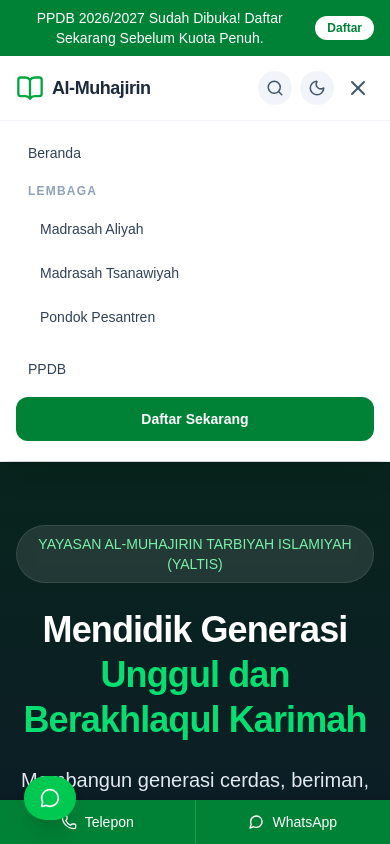
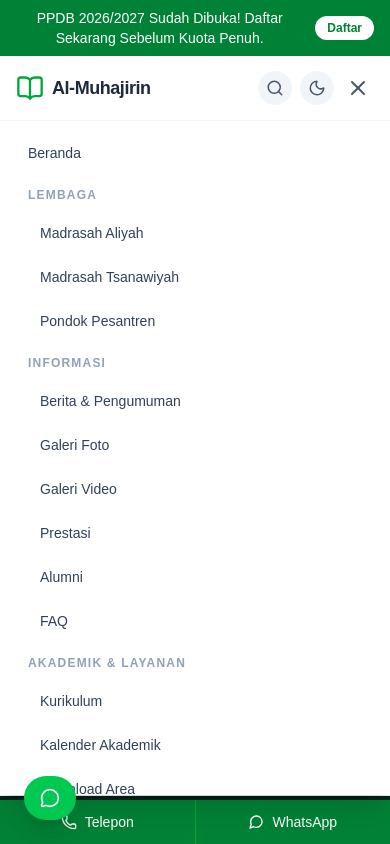
Before and after one commit to prince-salman/almuhajirin, a Next.js app: page / in a window 390 px wide. Both pictures are taken after a click on the button 358 px from the left and 88 px from the top of the page. Shown: the top 844 px of the page. Built offline with nearby package versions, Linux system fonts and the light colour scheme.

Commit message:
fix: add missing info and layanan links to mobile navbar

```diff
--- a/src/components/Navbar.tsx
+++ b/src/components/Navbar.tsx
@@ -184,14 +184,26 @@ export default function Navbar() {
       </div>
 
       {isOpen && (
-        <div className="lg:hidden border-t border-slate-100 dark:border-slate-800 bg-white dark:bg-slate-900 shadow-xl">
+        <div className="lg:hidden border-t border-slate-100 dark:border-slate-800 bg-white dark:bg-slate-900 shadow-xl overflow-y-auto max-h-[80vh]">
           <div className="px-4 pt-3 pb-5 space-y-1">
             <Link href="/" className="block px-3 py-2.5 rounded-lg text-sm font-medium text-slate-700 dark:text-slate-300 hover:text-green-600 dark:hover:text-green-400 hover:bg-slate-50 dark:hover:bg-slate-800" onClick={() => setIsOpen(false)}>Beranda</Link>
-            <div className="px-3 py-1.5 text-xs font-bold text-slate-400 uppercase tracking-widest">Lembaga</div>
+
+            <div className="px-3 py-1.5 mt-2 text-xs font-bold text-slate-400 uppercase tracking-widest">Lembaga</div>
             {lembagaLinks.map((l) => (
               <Link key={l.href} href={l.href} className="block px-3 py-2.5 pl-6 rounded-lg text-sm font-medium text-slate-700 dark:text-slate-300 hover:text-green-600 dark:hover:text-green-400 hover:bg-slate-50 dark:hover:bg-slate-800" onClick={() => setIsOpen(false)}>{l.name}</Link>
             ))}
-            <div className="pt-2">
+
+            <div className="px-3 py-1.5 mt-2 text-xs font-bold text-slate-400 uppercase tracking-widest">Informasi</div>
+            {infoLinks.map((l) => (
+              <Link key={l.href} href={l.href} className="block px-3 py-2.5 pl-6 rounded-lg text-sm font-medium text-slate-700 dark:text-slate-300 hover:text-green-600 dark:hover:text-green-400 hover:bg-slate-50 dark:hover:bg-slate-800" onClick={() => setIsOpen(false)}>{l.name}</Link>
+            ))}
+
+            <div className="px-3 py-1.5 mt-2 text-xs font-bold text-slate-400 uppercase tracking-widest">Akademik & Layanan</div>
+            {layananLinks.map((l) => (
+              <Link key={l.href} href={l.href} className="block px-3 py-2.5 pl-6 rounded-lg text-sm font-medium text-slate-700 dark:text-slate-300 hover:text-green-600 dark:hover:text-green-400 hover:bg-slate-50 dark:hover:bg-slate-800" onClick={() => setIsOpen(false)}>{l.name}</Link>
+            ))}
+
+            <div className="pt-4 mt-4 border-t border-slate-100 dark:border-slate-800">
               <Link href="/ppdb" className="block px-3 py-2.5 rounded-lg text-sm font-medium text-slate-700 dark:text-slate-300 hover:text-green-600 dark:hover:text-green-400 hover:bg-slate-50 dark:hover:bg-slate-800" onClick={() => setIsOpen(false)}>PPDB</Link>
               <Link href="/register" className="block mt-2 px-4 py-3 bg-green-700 text-white text-sm font-bold rounded-xl text-center hover:bg-green-800 transition-colors" onClick={() => setIsOpen(false)}>Daftar Sekarang</Link>
             </div>
```
